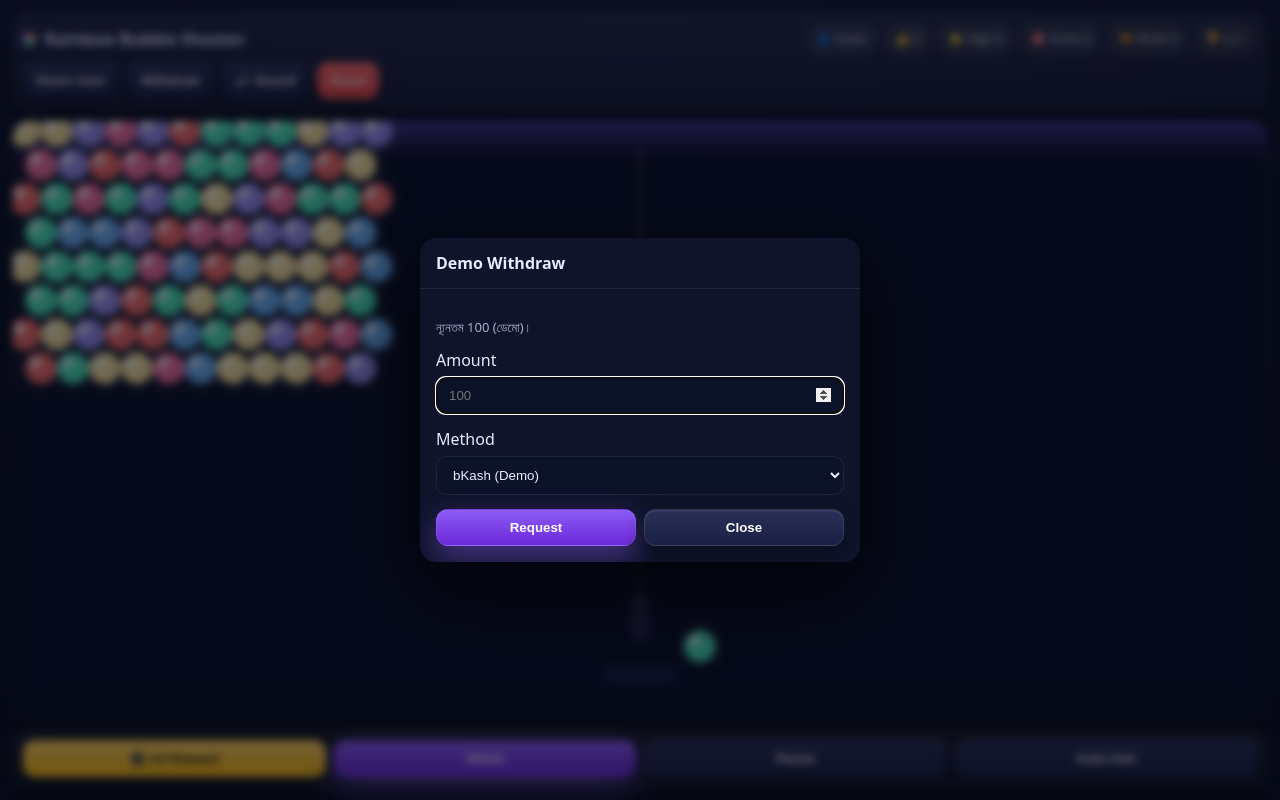
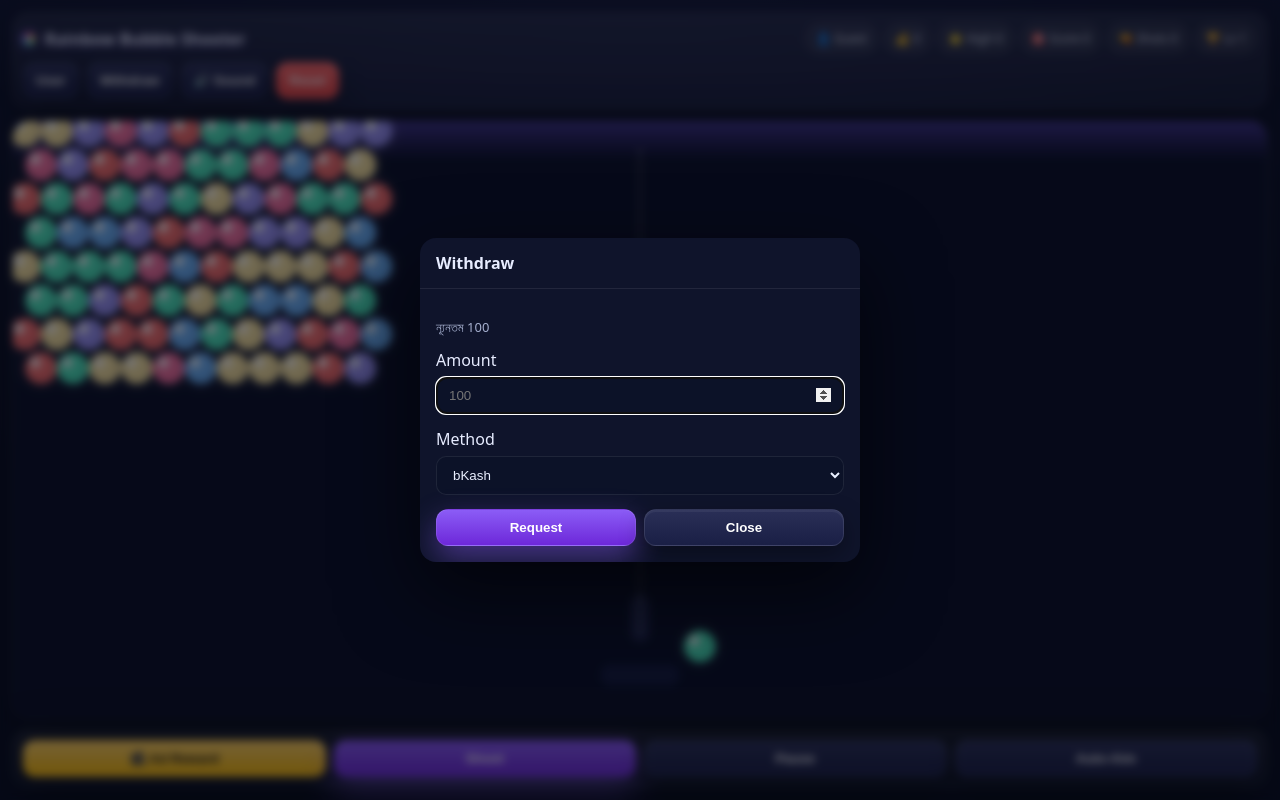
Before and after one commit to BEPOROA2468/Bubble-Shooter, a plain HTML site: page index.html in a window 1280 px wide. Both pictures are taken after a click on the button "Withdraw". Drawn offline with Linux system fonts and the light colour scheme.

Commit message:
Update index.html

```diff
--- a/index.html
+++ b/index.html
@@ -126,7 +126,7 @@
         </div>
       </div>
       <div class="controls">
-        <button id="btnLogin" class="btn secondary">Demo User</button>
+        <button id="btnLogin" class="btn secondary">User</button>
         <button id="btnWithdraw" class="btn secondary">Withdraw</button>
         <button id="btnMute" class="btn secondary">🔊 Sound</button>
         <button id="btnReset" class="btn danger">Reset</button>
@@ -156,7 +156,7 @@
 
   <!-- Modals -->
   <dialog class="modal" id="loginModal">
-    <header><strong>Demo User</strong></header>
+    <header><strong>User</strong></header>
     <div class="content">
       <p class="muted">LocalStorage ভিত্তিক ডেমো ইউজার।</p>
       <div class="field">
@@ -171,9 +171,9 @@
   </dialog>
 
   <dialog class="modal" id="withdrawModal">
-    <header><strong>Demo Withdraw</strong></header>
+    <header><strong> Withdraw</strong></header>
     <div class="content">
-      <p class="muted">ন্যূনতম 100 (ডেমো)।</p>
+      <p class="muted">ন্যূনতম 100</p>
       <div class="field">
         <label>Amount</label>
         <input id="inpAmount" type="number" min="1" step="1" placeholder="100" />
@@ -181,9 +181,9 @@
       <div class="field">
         <label>Method</label>
         <select id="selMethod">
-          <option value="bkash">bKash (Demo)</option>
-          <option value="nagad">Nagad (Demo)</option>
-          <option value="rocket">Rocket (Demo)</option>
+          <option value="bkash">bKash</option>
+          <option value="nagad">Nagad</option>
+          <option value="rocket">Rocket</option>
         </select>
       </div>
       <div class="row">
```
